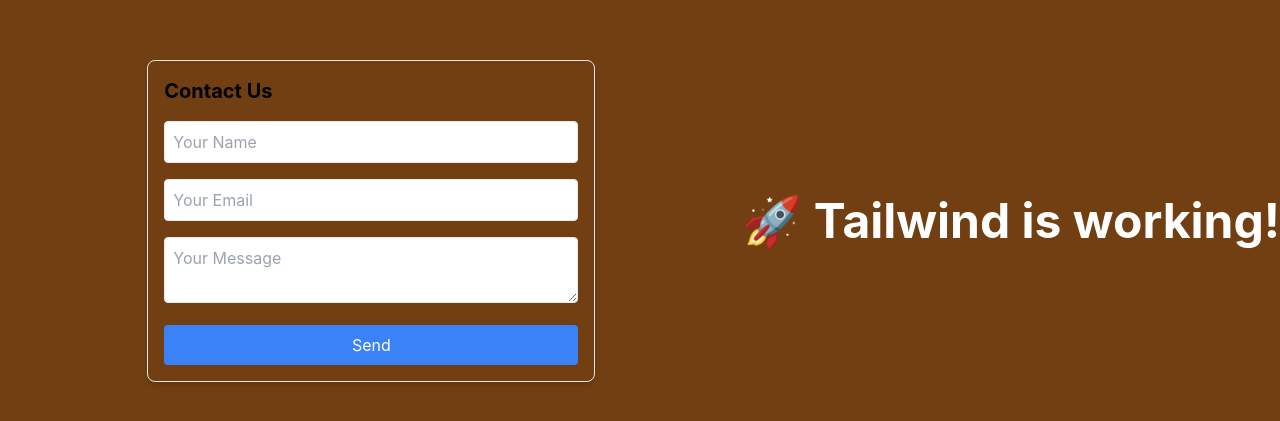
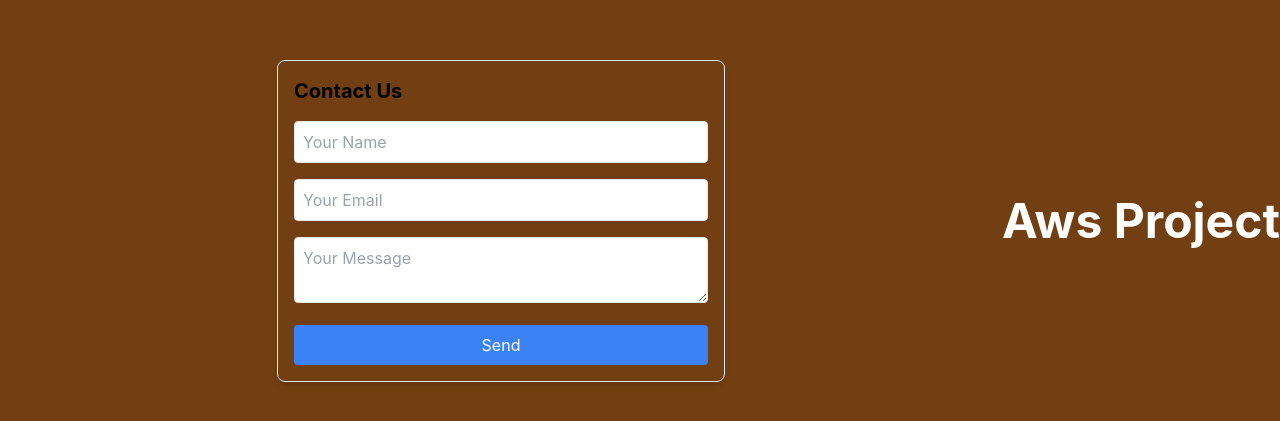
Before and after one commit to marii9/Aws-Contact-Form, a React (Create React App) app: page / in a window 1280 px wide. Shown: the part 179-600 px from the top of the page. Built offline with nearby package versions, Linux system fonts and the light colour scheme.

Commit message:
Update App.js

```diff
--- a/src/App.js
+++ b/src/App.js
@@ -7,7 +7,7 @@
     <div className="flex h-screen items-center justify-center bg-yellow-900">
       <ContactForm />
       <h1 className="text-5xl font-bold text-white">
-        🚀 Tailwind is working!
+        Aws Project
       </h1>
     </div>
   );
```
